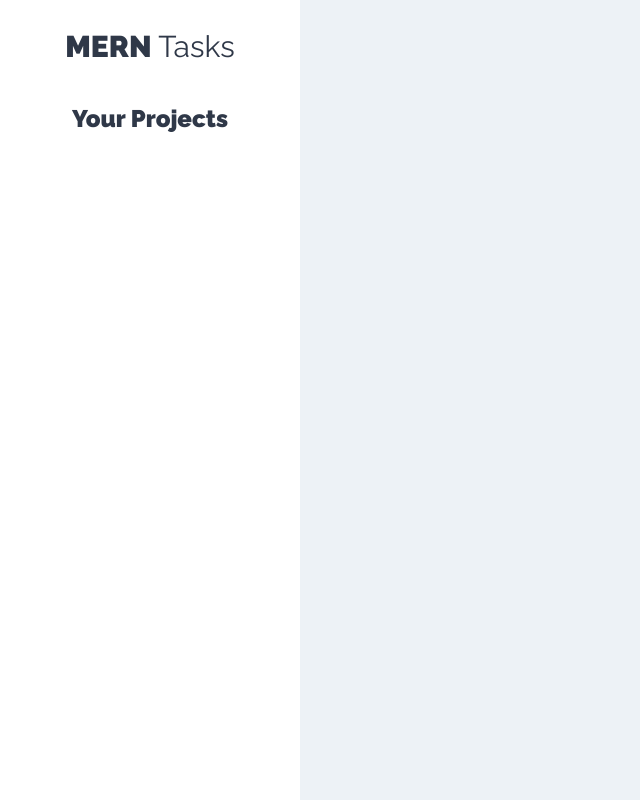
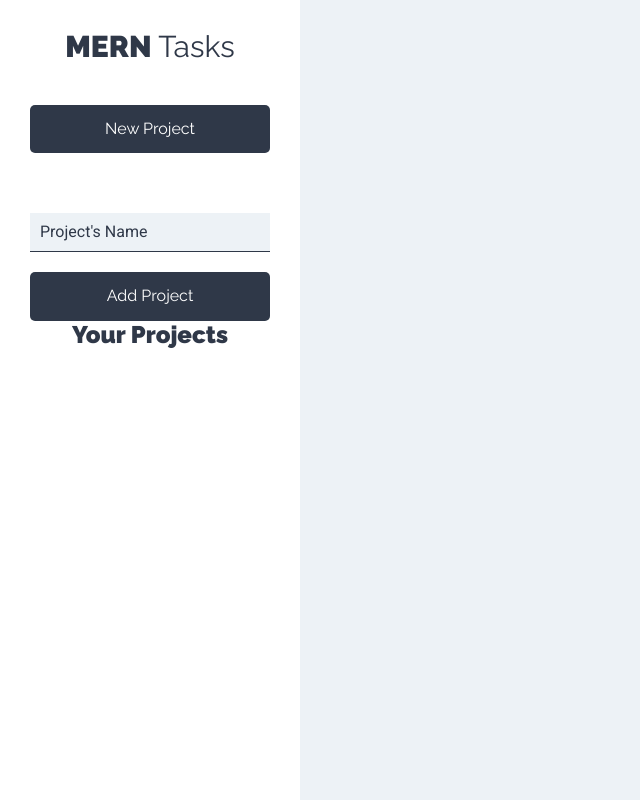
Before and after one commit to angelicamolero/MERNTasks, a React (Create React App) app in the folder client/: page /projects in a window 1280 px wide. Shown: the whole page, without its empty margins (0-640 px from the left). Built offline with nearby package versions, Linux system fonts and the light colour scheme.

Commit message:
adding state to newproject

```diff
--- a/client/src/components/layout/Sidebar.js
+++ b/client/src/components/layout/Sidebar.js
@@ -1,9 +1,11 @@
-import React from 'react'
+import React from 'react';
+import NewProject from '../projects/NewProject'
 
 const Sidebar = () => {
     return(
         <aside>
             <h1>MERN <span>Tasks</span></h1>
+            <NewProject/>
             <div className="projects">
                 <h2>Your Projects</h2>
             </div>
--- a/client/src/components/projects/NewProject.js
+++ b/client/src/components/projects/NewProject.js
@@ -1,6 +1,30 @@
-import React, { Fragment } from 'react'
+import React, { Fragment, useState } from 'react'
 
 const NewProject = () => {
+
+    const [ project, saveProject ] = useState({
+        name: ''
+    });
+
+    const { name } = project;
+
+    const onChangeProject = e => {
+        saveProject({
+            ...project,
+            [e.target.name] : e.target.value
+        })
+    }
+
+    const onSubmitProject = e => {
+        e.preventDefault();
+
+        //validate project
+
+        //add to state
+
+        //restart form
+    }
+
     return(
         <Fragment>
             <button
@@ -9,13 +33,21 @@ const NewProject = () => {
                 New Project</button>
 
             <form
-                className="form-new-project">
+                className="form-new-project"
+                onSubmit={onSubmitProject}>
                 <input
                     type="text"
                     className="input-text"
                     placeholder="Project's Name"
                     name="name"
+                    value={name}
+                    onChange={onChangeProject}
                     />
+                <input
+                    type="submit"
+                    className="btn btn-block btn-primary"
+                    value="Add Project"
+                />
             </form>
         </Fragment>
     )
```
